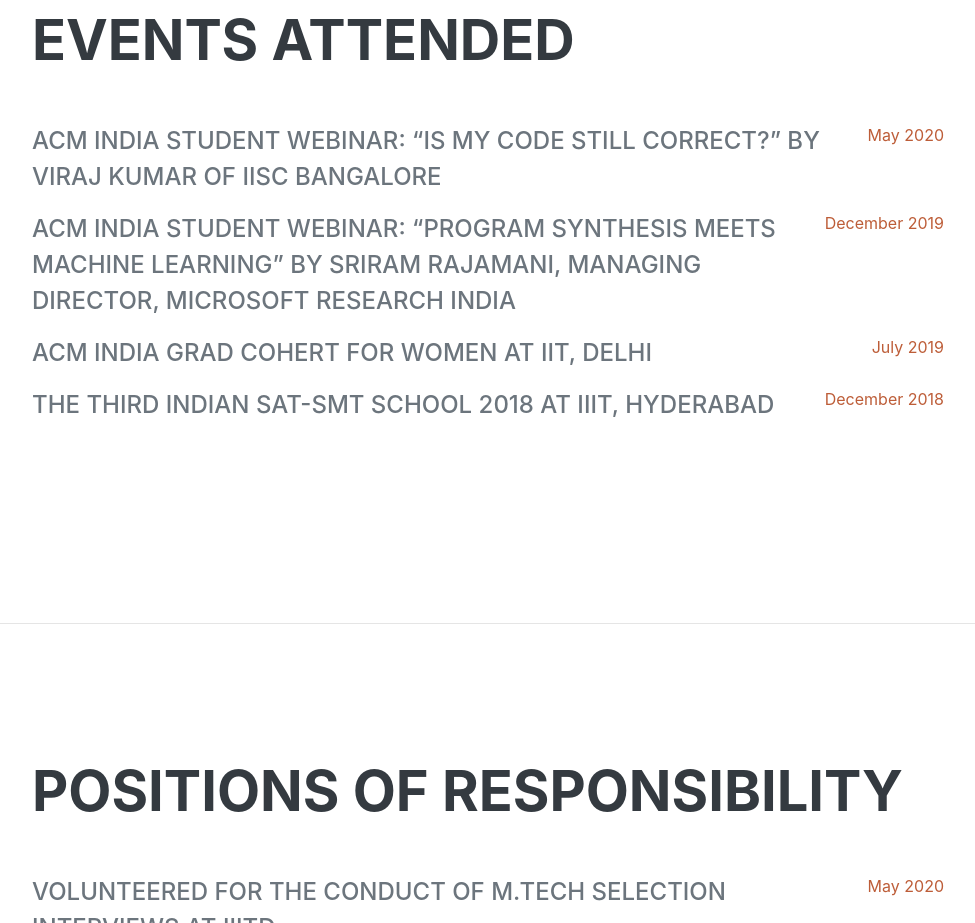
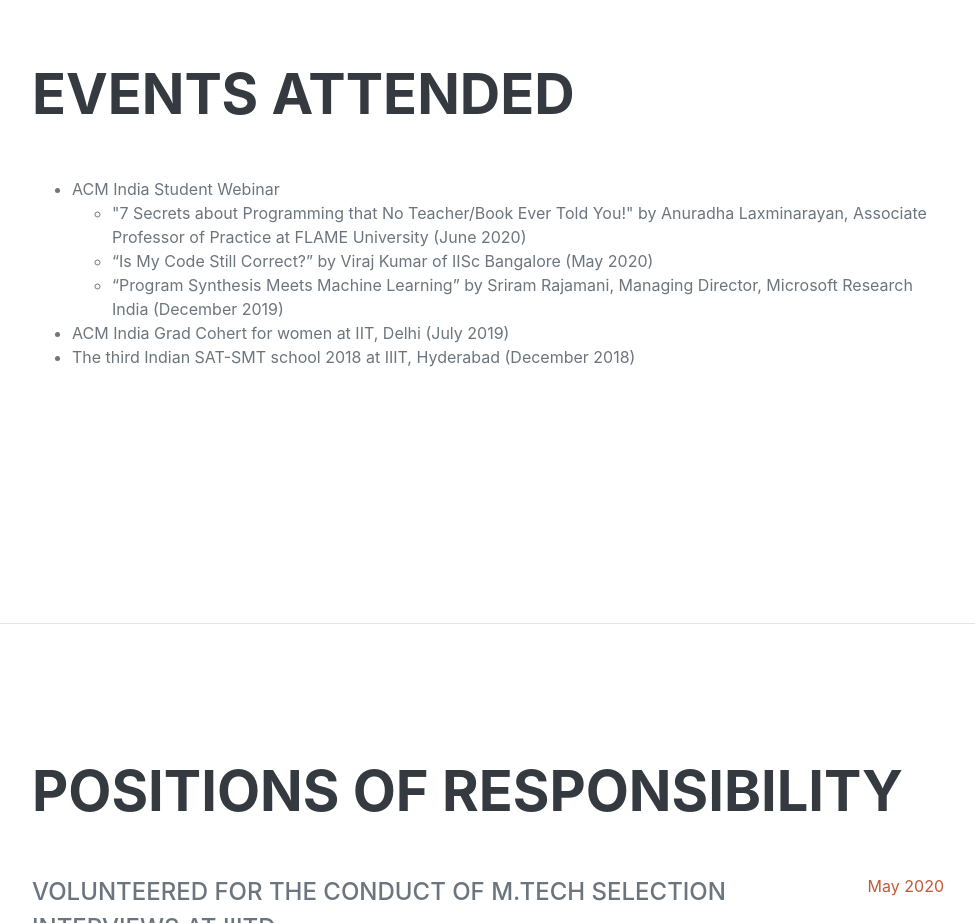
Before and after one commit to khushboochitre/kchitre.github.io, a plain HTML site: page index.html in a window 1280 px wide. Shown: the part 2580-3503 px from the top of the page, without its empty margins (288-1263 px from the left). Drawn offline with nearby package versions, Linux system fonts and the light colour scheme; a web font is replaced by a local one.

Commit message:
Updated events attended

```diff
--- a/index.html
+++ b/index.html
@@ -138,7 +138,18 @@
             <section class="resume-section" id="events">
                 <div class="resume-section-content">
                     <h2 class="mb-5">Events Attended</h2>
-                    <div class="d-flex flex-column flex-md-row justify-content-between">
+                    <ul>
+                      <li>ACM India Student Webinar
+                        <ul>
+                          <li>"7 Secrets about Programming that No Teacher/Book Ever Told You!" by Anuradha Laxminarayan, Associate Professor of Practice at FLAME University (June 2020)</li>
+                          <li>“Is My Code Still Correct?” by Viraj Kumar of IISc Bangalore (May 2020)</li>
+                          <li>“Program Synthesis Meets Machine Learning” by Sriram Rajamani, Managing Director, Microsoft Research India (December 2019)</li>
+                        </ul>
+                      </li>
+                      <li>ACM India Grad Cohert for women at IIT, Delhi (July 2019)</li>
+                      <li>The third Indian SAT-SMT school 2018 at IIIT, Hyderabad (December 2018)</li>
+                    </ul>
+                    <!--<div class="d-flex flex-column flex-md-row justify-content-between">
                         <div class="flex-grow-1">
                             <div class="subheading mb-3">ACM India Student Webinar: “Is My Code Still Correct?” by Viraj Kumar of IISc Bangalore</div>
                         </div>
@@ -161,7 +172,7 @@
                             <div class="subheading mb-3">the third Indian SAT-SMT school 2018 at IIIT, Hyderabad</div>
                         </div>
                         <div class="flex-shrink-0"><span class="text-primary">December 2018</span></div>
-                    </div>
+                    </div>-->
                 </div>
             </section>
             <hr class="m-0" />
```
